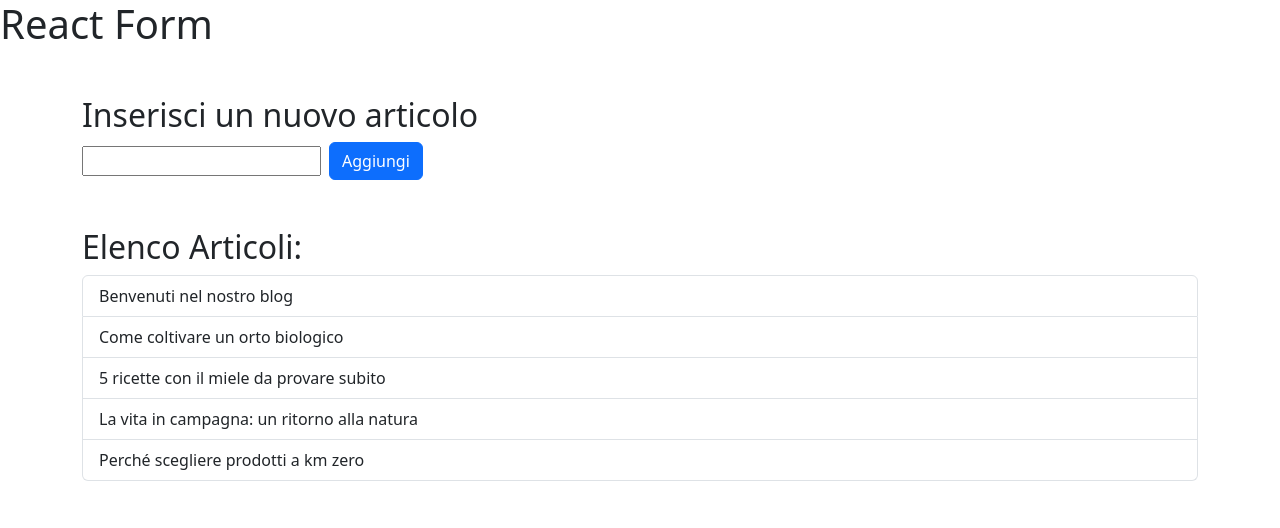
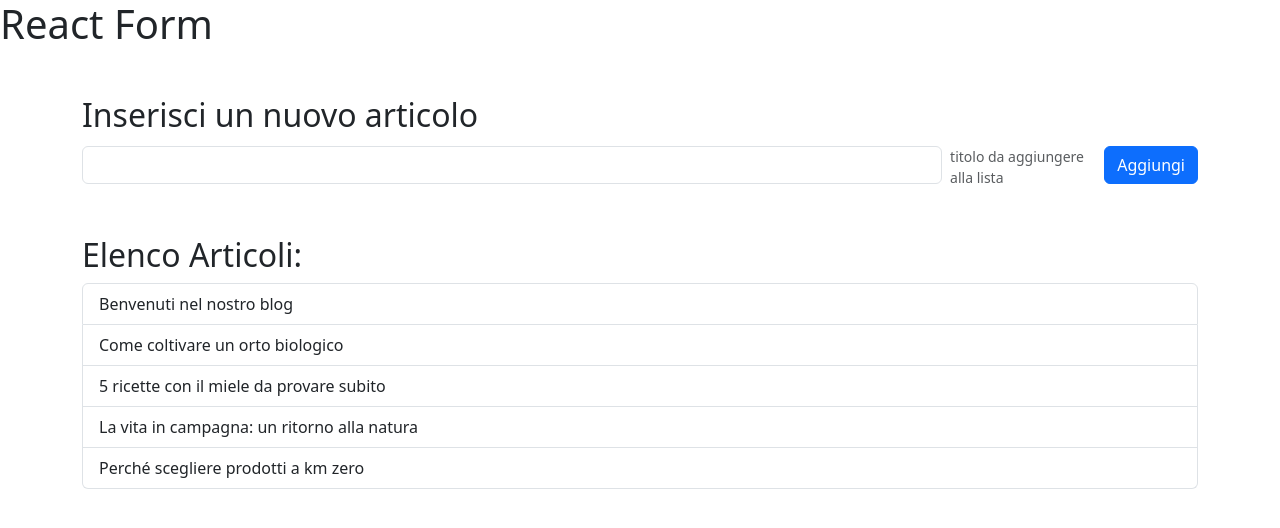
Before and after one commit to ManuelGraziosi/react-form, a React (Vite) app: page / in a window 1280 px wide. Shown: the top 528 px of the page. Built offline with nearby package versions, Linux system fonts and the light colour scheme.

Commit message:
feat: (Milestone 2) new post input form completed

```diff
--- a/src/App.jsx
+++ b/src/App.jsx
@@ -5,7 +5,19 @@ import initialBlogPosts from './assets/listOfPost'
 function App() {
   const [blogPosts, setBlogPosts] = useState(initialBlogPosts);
 
-  const [newArticle, setNewArticle] = useState("");
+  const [newPost, setnewPost] = useState("");
+
+  function addNewPost(event) {
+    event.preventDefault();
+    console.log("AGGIUNGI");
+    const lastPostId = blogPosts[blogPosts.length - 1].id;
+    const newPostToAdd = {
+      id: lastPostId + 1,
+      titolo: newPost,
+      contenuto: "Nuova aggiunta, da completare"
+    }
+    setBlogPosts((prev) => [...prev, newPostToAdd]);
+  }
 
   return (
     <>
@@ -13,9 +25,10 @@ function App() {
       <div className="container">
         <div className='mt-5'>
           <h2>Inserisci un nuovo articolo</h2>
-          <form className="d-flex align-items-center gap-2">
-            <input type="text" value={newArticle} onChange={(event) => setNewArticle(event.target.value)} />
-            <button className='btn btn-primary'>Aggiungi</button>
+          <form className="d-flex align-items-center gap-2" onSubmit={addNewPost}>
+            <input type="text" className='form-control' id="inputNewPost" value={newPost} onChange={(event) => setnewPost(event.target.value)} />
+            <div id="inputNewPost" className="form-text">titolo da aggiungere alla lista</div>
+            <button type='submit' className='btn btn-primary'>Aggiungi</button>
           </form>
         </div>
         {/* Sezione LIsta Articoli */}
@@ -23,8 +36,8 @@ function App() {
           <h2>Elenco Articoli:</h2>
           <ul className="list-group">
             {
-              blogPosts.map((curBlog) => (
-                <li key={curBlog.id} className="list-group-item">{curBlog.titolo}</li>
+              blogPosts.map((curPost) => (
+                <li key={curPost.id} className="list-group-item">{curPost.titolo}</li>
               ))
             }
 
```
